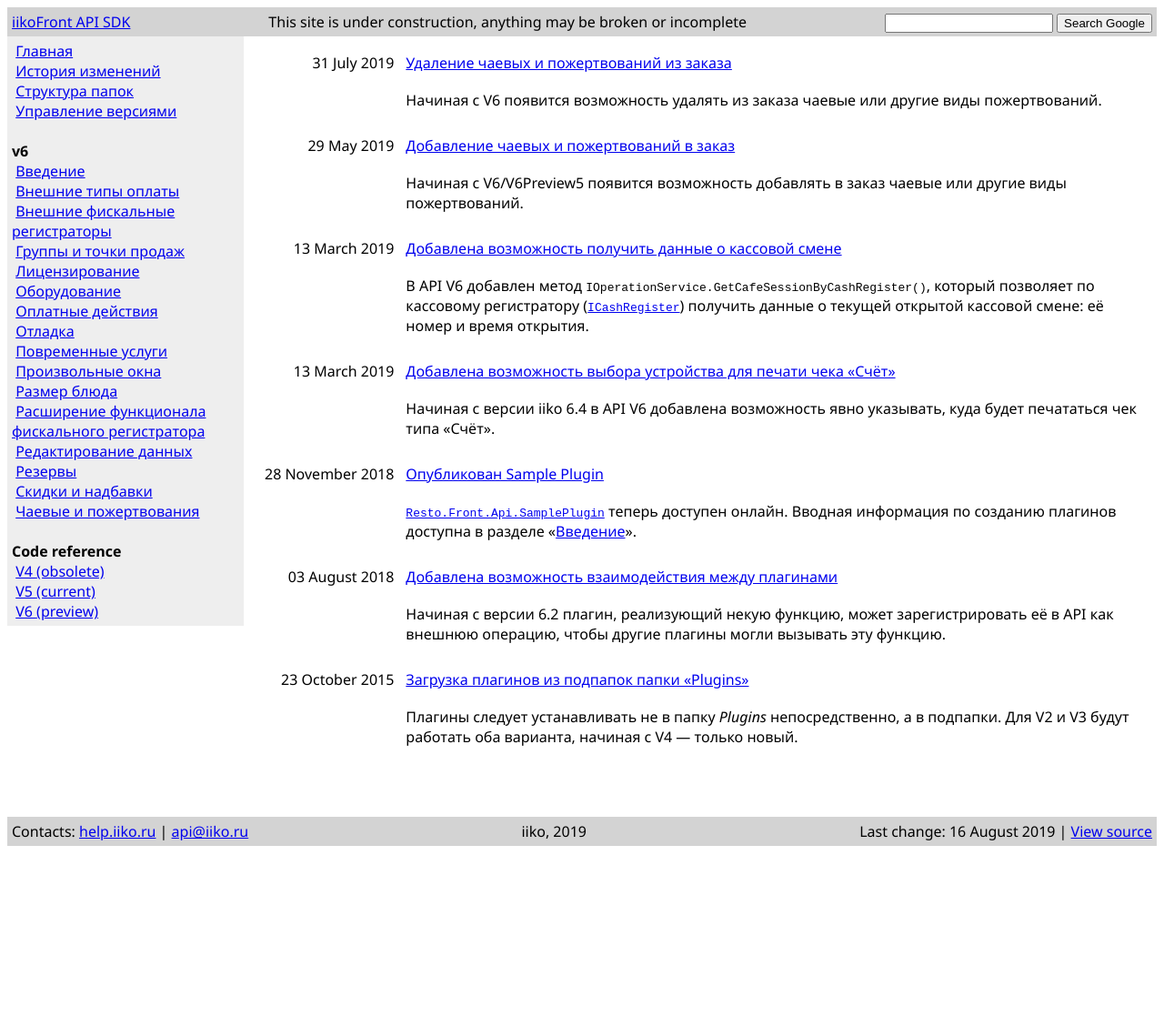
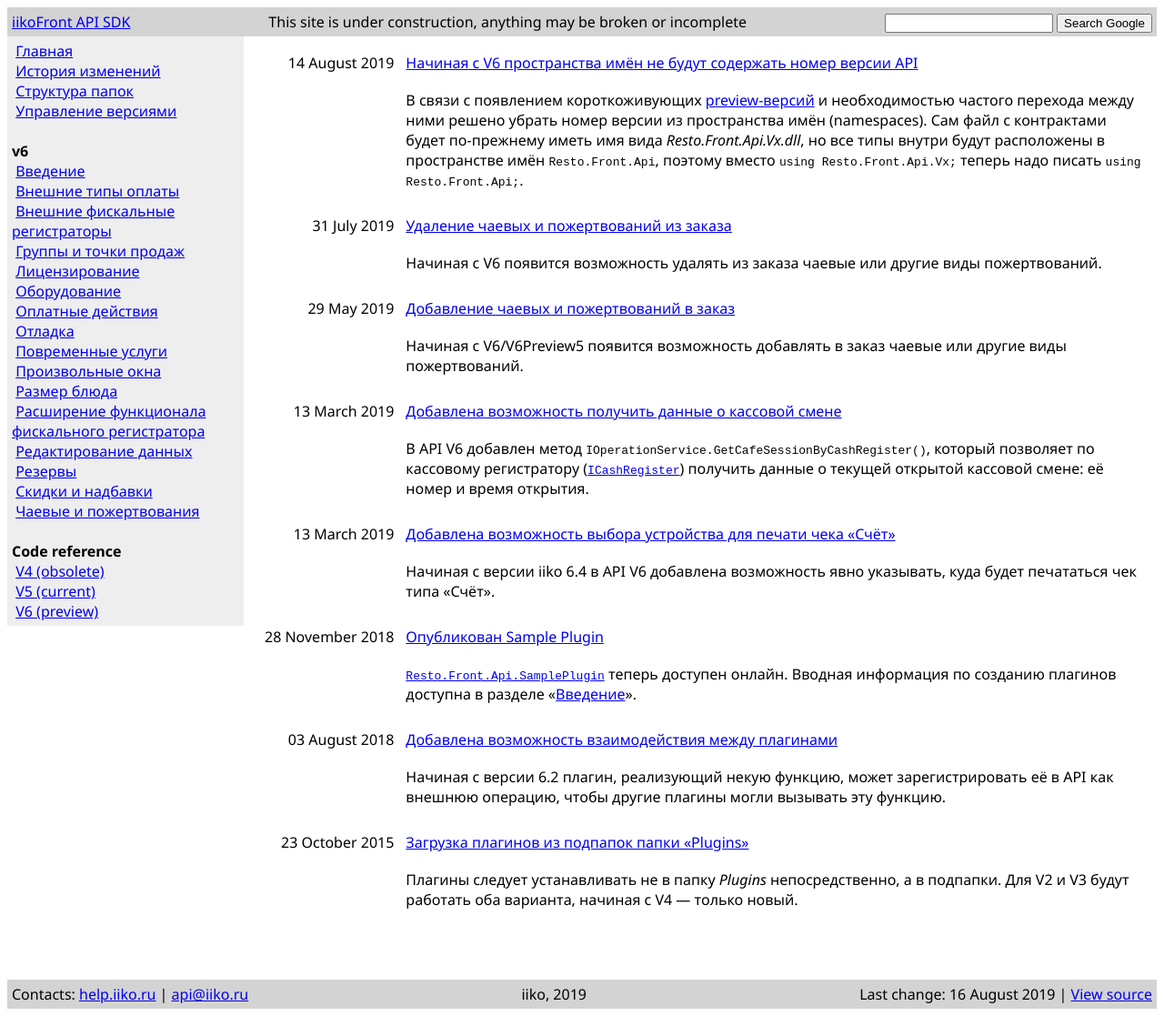
Before and after one commit to iiko/front.api.doc, a Jekyll site: the page built from changelog.md, in a window 1280 px wide. Shown: the whole page at 91% size. Built offline with Jekyll 4.4.1, drawn with Linux system fonts in a browser that asks for light colours; before the commit the page ends 938 px from its top, so only the background shows below that.

Commit message:
RMS-49470 Добавить заметку про удаление номера версии из пространств имён

```diff
--- /dev/null
+++ b/_posts/2019-08-14-unify-api-namespaces.md
@@ -0,0 +1,20 @@
+---
+title: Начиная с V6 пространства имён не будут содержать номер версии API
+layout: default
+---
+В связи с появлением короткоживующих [preview-версий](https://iiko.github.io/front.api.doc/2019/07/02/v6preview5-release.html) и необходимостью частого перехода между ними решено убрать номер версии из пространства имён (namespaces).
+Сам файл с контрактами будет по-прежнему иметь имя вида *Resto.Front.Api.Vx.dll*, но все типы внутри будут расположены в пространстве имён `Resto.Front.Api`, поэтому вместо `using Resto.Front.Api.Vx;` теперь надо писать `using Resto.Front.Api;`.
+
+При переходе на V6 надо будет напоследок обновить using'и, удалив номер версии.
+Благодаря этому перевод плагина с V6 на будущие версии (V7Preview1 и далее) упростится:
+
+- Достаточно будет заменить ссылку (reference) со старой библиотеки (например, *Resto.Front.Api.V6.dll*) на новую (например, *Resto.Front.Api.V7.dll*), после чего останется осмысленно поправить только то, что реально поменялось между версиями. Никакой механической работы по обновлению using'ов.
+- Результат (diff) будет компактным, его легче проверить (code review).
+- В дальнейшем при параллельной поддержке плагина под разные версии API будет проще переносить изменения между ветками.
+
+Ссылки на описания типов тоже поменялись, теперь в них номер версии присутствует единожды. Для сравнения:
+
+- https://iiko.github.io/front.api.sdk/v5/html/T\_Resto\_Front\_Api\_V5\_PluginContext.htm
+- https://iiko.github.io/front.api.sdk/v6/html/T\_Resto\_Front\_Api\_PluginContext.htm
+
+Релиз версии API V6 состоится осенью 2019, об этом будет отдельная новость.
```
Also changed, not shown: v6/ru/Intro.md (+2 -2 lines).
